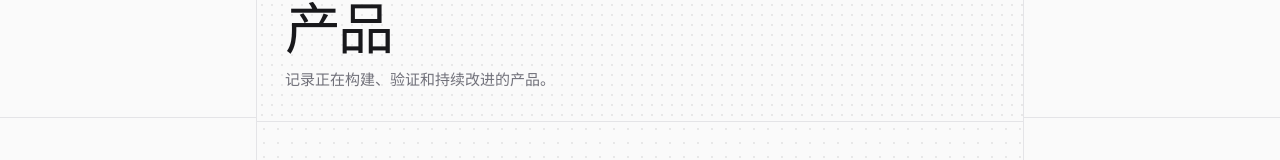
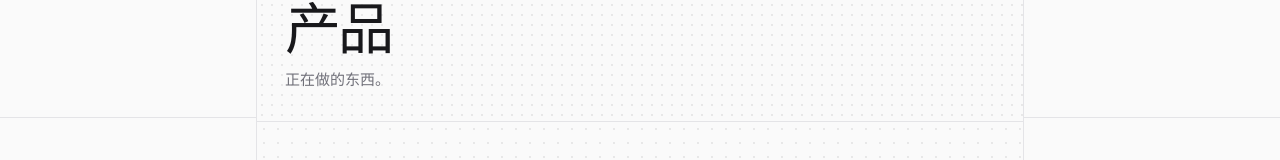
Before and after one commit to ZoeySigel/ZoeySigel.github.io, a Next.js app: page /products in a window 1280 px wide. Shown: the part 146-306 px from the top of the page. Built offline with nearby package versions, Linux system fonts and the light colour scheme.

Commit message:
update products copy

```diff
--- a/src/app/products/page.tsx
+++ b/src/app/products/page.tsx
@@ -14,7 +14,7 @@ export default function ProductsPage() {
       <header className="page-intro">
         <p>PRODUCT LOG</p>
         <h1>产品</h1>
-        <span>记录正在构建、验证和持续改进的产品。</span>
+        <span>正在做的东西。</span>
       </header>
 
       <section className="product-empty-state" aria-labelledby="product-status">
```
